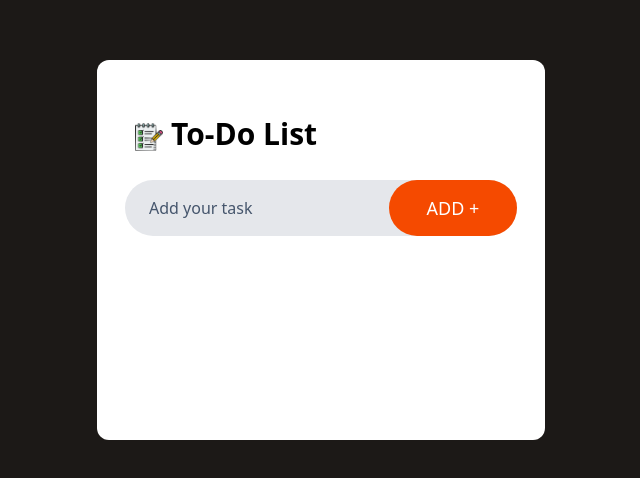
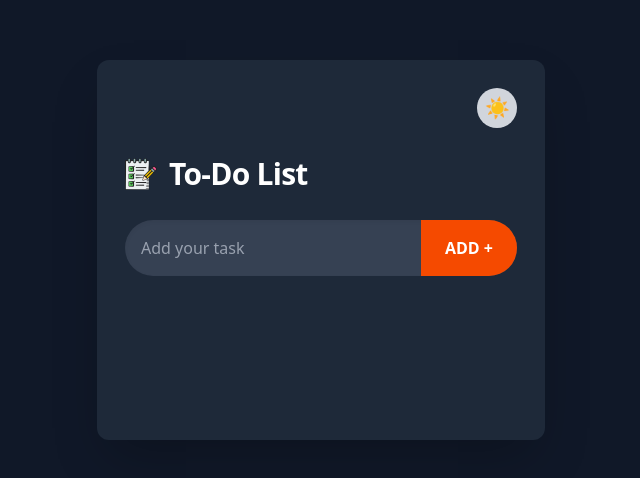
Before and after one commit to dhruvil0203/todo-app, a React (Vite) app: page / in a window 1280 px wide. Shown: the part 150-628 px from the top of the page, without its empty margins (319-959 px from the left). Built offline with nearby package versions, Linux system fonts and the light colour scheme.

Commit message:
Add theme switcher

```diff
--- a/src/App.jsx
+++ b/src/App.jsx
@@ -1,11 +1,14 @@
 import React from "react";
+import { ThemeProvider } from "../src/context/ThemeProvider";
 import ToDo from "./components/ToDo";
 
 const App = () => {
   return (
-    <div className="bg-stone-900 min-h-screen grid py-4">
-      <ToDo />
-    </div>
+    <>
+      <ThemeProvider>
+        <ToDo />
+      </ThemeProvider>
+    </>
   );
 };
 
--- a/src/components/ToDo.jsx
+++ b/src/components/ToDo.jsx
@@ -1,14 +1,18 @@
-import React, { useEffect, useRef, useState } from "react";
+import React, { useEffect, useRef, useState, useContext } from "react";
 import ToDoItem from "./ToDoItem";
 import { ToastContainer, toast } from "react-toastify";
 import "react-toastify/dist/ReactToastify.css";
+import { ThemeProvider } from "../context/ThemeProvider";
+import { ThemeContext } from "../context/ThemeContext";
 
 const ToDo = () => {
+  const { theme, handleToggleTheme } = useContext(ThemeContext);
   const [todoList, setTodoList] = useState(
     localStorage.getItem("todos")
       ? JSON.parse(localStorage.getItem("todos"))
       : []
   );
+
   const inputRef = useRef();
   const add = () => {
     const inputText = inputRef.current.value.trim();
@@ -58,44 +62,69 @@ const ToDo = () => {
         if (todoitem.id === id) {
           return { ...todoitem, iscomplete: !todoitem.iscomplete };
         }
+        return todoitem;
       });
     });
   };
+
   useEffect(() => {
     localStorage.setItem("todos", JSON.stringify(todoList));
   }, [todoList]);
+
   return (
-    <div className="place-self-center w-full sm:w-9/12 max-w-md flex flex-col p-5 sm:p-7 min-h-[380px] rounded-xl bg-white">
-      <div className="flex items-center mt-7 gap-2">
+    <div
+      className={`h-screen w-screen flex items-center justify-center transition-colors duration-300 ${
+        theme === "dark"
+          ? "bg-gray-900 text-white"
+          : "bg-gray-100 text-gray-900"
+      }`}
+    >
+      <div
+        className={`w-full sm:w-9/12 max-w-md flex flex-col p-5 sm:p-7 min-h-[380px] rounded-xl shadow-2xl transition-colors duration-300 ${
+          theme === "dark" ? "bg-gray-800 text-white" : "bg-white text-gray-900"
+        }`}
+      >
+        <button
+          className="self-end bg-gray-300 hover:bg-gray-400 text-black dark:bg-gray-700 dark:text-white dark:hover:bg-gray-600 rounded-full w-10 h-10 flex items-center justify-center text-xl transition duration-200"
+          onClick={handleToggleTheme}
+        >
+          {theme === "dark" ? "☀️" : "🌙"}
+        </button>
+
+        <div className="flex items-center mt-7 gap-3">
           <img
             src="/checklist_10552402.png"
-          alt="TO-DO Image"
-          className="h-7 w-7 mt-1.5 ml-2.5"
+            alt="TO-DO Icon"
+            className="h-8 w-8"
           />
-        <h1 className="font-semibold text-3xl">To-Do List</h1>
+          <h1 className="font-bold text-3xl tracking-tight">To-Do List</h1>
         </div>
 
-      {/* Input Box */}
-      <div className="flex items-center my-7 bg-gray-200 rounded-full">
+        <div
+          className={`flex items-center my-7 rounded-full shadow-inner overflow-hidden ${
+            theme === "dark" ? "bg-gray-700" : "bg-gray-200"
+          }`}
+        >
           <input
             type="text"
             placeholder="Add your task"
             ref={inputRef}
-          className="bg-transparent border-0 outline-none flex-1 h-14 pl-6 pr-2 placeholder:text-slate-600"
+            className={`flex-1 h-14 pl-4 pr-2 bg-transparent text-base focus:outline-none ${
+              theme === "dark"
+                ? "text-white placeholder:text-gray-400"
+                : "text-gray-900 placeholder:text-gray-600"
+            }`}
           />
           <button
             onClick={add}
-          className="border-none rounded-full bg-orange-600 w-32 h-14 text-white text-lg font-medium cursor-pointer"
+            className="h-14 px-6 cursor-pointer bg-orange-600 hover:bg-orange-700 text-white font-semibold transition-all duration-200"
           >
             ADD +
           </button>
         </div>
 
-      {/* TO-DO List */}
-
-      <div>
-        {todoList.map((item, index) => {
-          return (
+        <div className="space-y-3 w-full">
+          {todoList.map((item, index) => (
             <ToDoItem
               key={index}
               text={item.text}
@@ -105,10 +134,11 @@ const ToDo = () => {
               toggle={toggle}
               editTodo={editTodo}
             />
-          );
-        })}
+          ))}
         </div>
+
         <ToastContainer />
+      </div>
     </div>
   );
 };
--- a/src/components/ToDoItem.jsx
+++ b/src/components/ToDoItem.jsx
@@ -1,4 +1,5 @@
-import React, { useState } from "react";
+import React, { useState, useContext } from "react";
+import { ThemeContext } from "../context/ThemeContext";
 
 const ToDoItem = ({ text, deleteTodo, id, toggle, iscomplete, editTodo }) => {
   const tick = "/tick.png";
@@ -8,6 +9,7 @@ const ToDoItem = ({ text, deleteTodo, id, toggle, iscomplete, editTodo }) => {
 
   const [isEditing, setIsEditing] = useState(false);
   const [editedText, setEditedText] = useState(text);
+  const { theme } = useContext(ThemeContext);
 
   const handleSave = () => {
     if (editedText.trim() !== "") {
@@ -69,7 +71,9 @@ const ToDoItem = ({ text, deleteTodo, id, toggle, iscomplete, editTodo }) => {
       <img
         src={deleteicon}
         alt="Delete Icon"
-        className="w-5.5 h-5.5 cursor-pointer mr-4.5"
+        className={`w-5.5 h-5.5 cursor-pointer mr-4.5 ${
+          theme === "dark" ? "" : "text-black"
+        }`}
         onClick={() => deleteTodo(id)}
       />
     </div>
--- /dev/null
+++ b/src/context/ThemeContext.jsx
@@ -0,0 +1,3 @@
+import { createContext } from "react";
+
+export const ThemeContext = createContext();
--- /dev/null
+++ b/src/context/ThemeProvider.jsx
@@ -0,0 +1,16 @@
+import React, { useState } from "react";
+import { ThemeContext } from "../context/ThemeContext";
+
+export const ThemeProvider = ({ children }) => {
+  const [theme, setTheme] = useState("dark");
+
+  const handleToggleTheme = () => {
+    return setTheme((prev) => (prev === "dark" ? "light" : "dark"));
+  };
+
+  return (
+    <ThemeContext.Provider value={{ theme, handleToggleTheme }}>
+      {children}
+    </ThemeContext.Provider>
+  );
+};
--- a/src/index.css
+++ b/src/index.css
@@ -1,5 +1 @@
 @import "tailwindcss";
-
-html {
-  scroll-behavior: smooth;
-}
```
Lines whose indentation alone changed are shown as unchanged.
